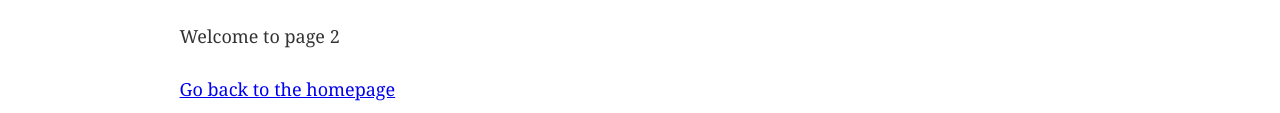
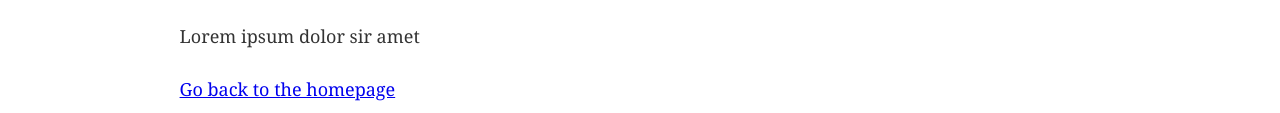
Before and after one commit to chulijimmi/web-client-spbu, a Gatsby site: page /about in a window 1280 px wide. Shown: the part 170-283 px from the top of the page. Built offline with nearby package versions, Linux system fonts and the light colour scheme; Gatsby itself is replaced by a stand-in of ours.

Commit message:
Fix content about

```diff
--- a/src/pages/about.js
+++ b/src/pages/about.js
@@ -7,7 +7,7 @@
   <Layout>
     <SEO title="Page two" />
     <h1>This is about pages</h1>
-    <p>Welcome to page 2</p>
+    <p>Lorem ipsum dolor sir amet</p>
     <Link to="/">Go back to the homepage</Link>
   </Layout>
 )
```
